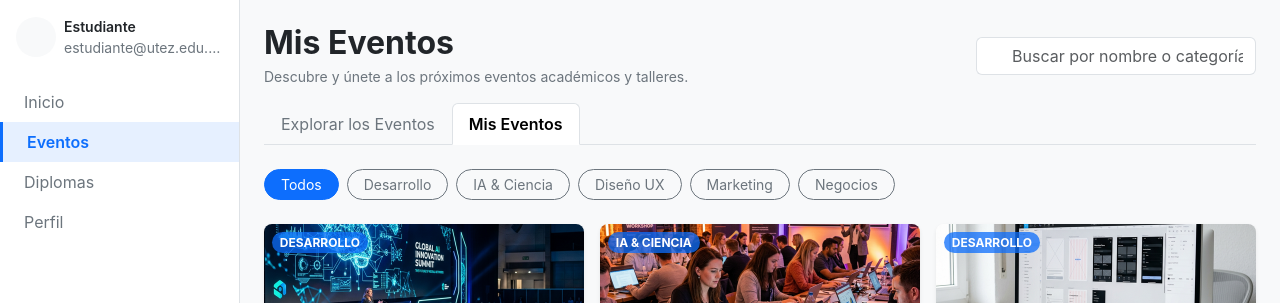
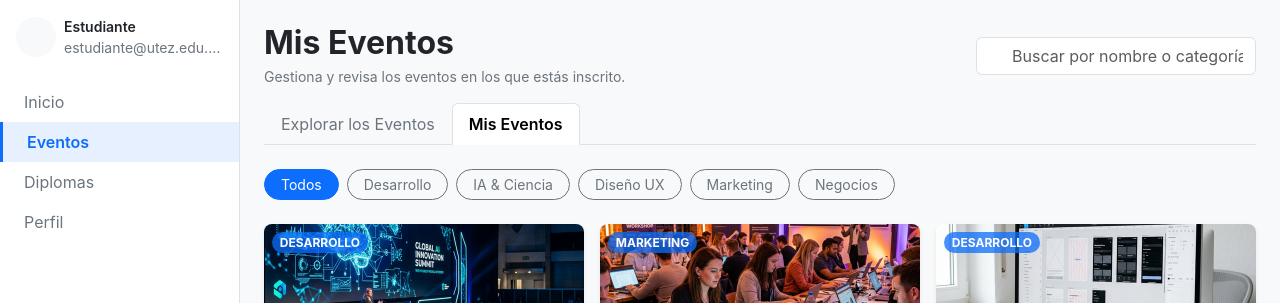
Before and after one commit to Vixo-vDev/EventNode, a React (Vite) app in the folder web-app/: page /estudiante/mis-eventos in a window 1280 px wide. Shown: the top 303 px of the page. Built offline with nearby package versions, Linux system fonts and the light colour scheme; the HTML template or start-up script is replaced by a standard one.

Commit message:
feat: add student 'My Events' and 'Diplomas' pages, and a 'Password Updated' modal.

```diff
--- a/web-app/src/components/modals/ContrasenaActualizadaModal.jsx
+++ b/web-app/src/components/modals/ContrasenaActualizadaModal.jsx
@@ -1,3 +1,5 @@
+import { Link } from 'react-router-dom'
+
 function ContrasenaActualizadaModal() {
   return (
     <div className="modal fade" id="passwordUpdatedModal" tabIndex="-1" aria-labelledby="passwordUpdatedModalLabel" aria-hidden="true">
@@ -17,12 +19,13 @@ function ContrasenaActualizadaModal() {
               Ahora puedes iniciar sesión con tu nueva clave.
             </p>
 
-            <button
+            <Link
+              to="/estudiante"
               className="btn btn-primary rounded-pill w-100 fw-semibold mb-3"
               data-bs-dismiss="modal"
             >
               Ir al Inicio
-            </button>
+            </Link>
           </div>
         </div>
       </div>
--- a/web-app/src/pages/student/StudentDiplomas.jsx
+++ b/web-app/src/pages/student/StudentDiplomas.jsx
@@ -43,7 +43,7 @@ function StudentDiplomas() {
             image={eventMarketing}
             title="Workshop: Marketing Digital para Startups"
             date="22 Oct 2023"
-            category="IA & CIENCIA"
+            category="MARKETING"
           />
         </div>
         <div className="col-12 col-md-6 col-lg-4">
@@ -67,7 +67,7 @@ function StudentDiplomas() {
             image={eventMarketing}
             title="Workshop: Marketing Digital para Startups"
             date="22 Oct 2023"
-            category="IA & CIENCIA"
+            category="MARKETING"
           />
         </div>
         <div className="col-12 col-md-6 col-lg-4">
--- a/web-app/src/pages/student/StudentMyEvents.jsx
+++ b/web-app/src/pages/student/StudentMyEvents.jsx
@@ -14,7 +14,7 @@ function StudentMyEvents() {
         <div>
           <h2 className="fw-bold mb-1">Mis Eventos</h2>
           <p className="text-secondary small mb-0">
-            Descubre y únete a los próximos eventos académicos y talleres.
+            Gestiona y revisa los eventos en los que estás inscrito.
           </p>
         </div>
         <div className="input-group" style={{ maxWidth: '280px' }}>
@@ -66,7 +66,7 @@ function StudentMyEvents() {
             title="Workshop: Marketing Digital para Startups"
             date="22 Oct 2023 • 16:00 PM"
             location="Auditorio"
-            category="IA & CIENCIA"
+            category="MARKETING"
           />
         </div>
         <div className="col-12 col-md-6 col-lg-4">
```
